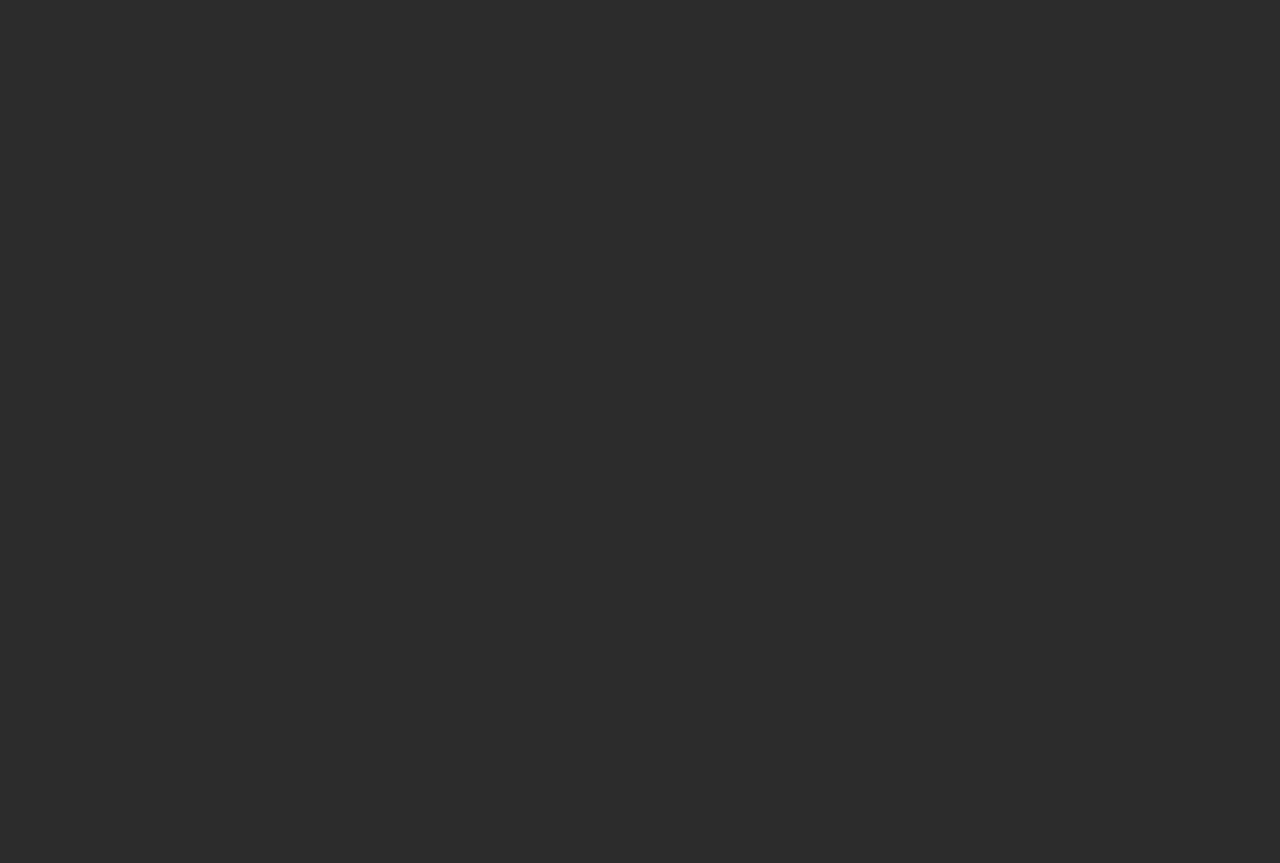
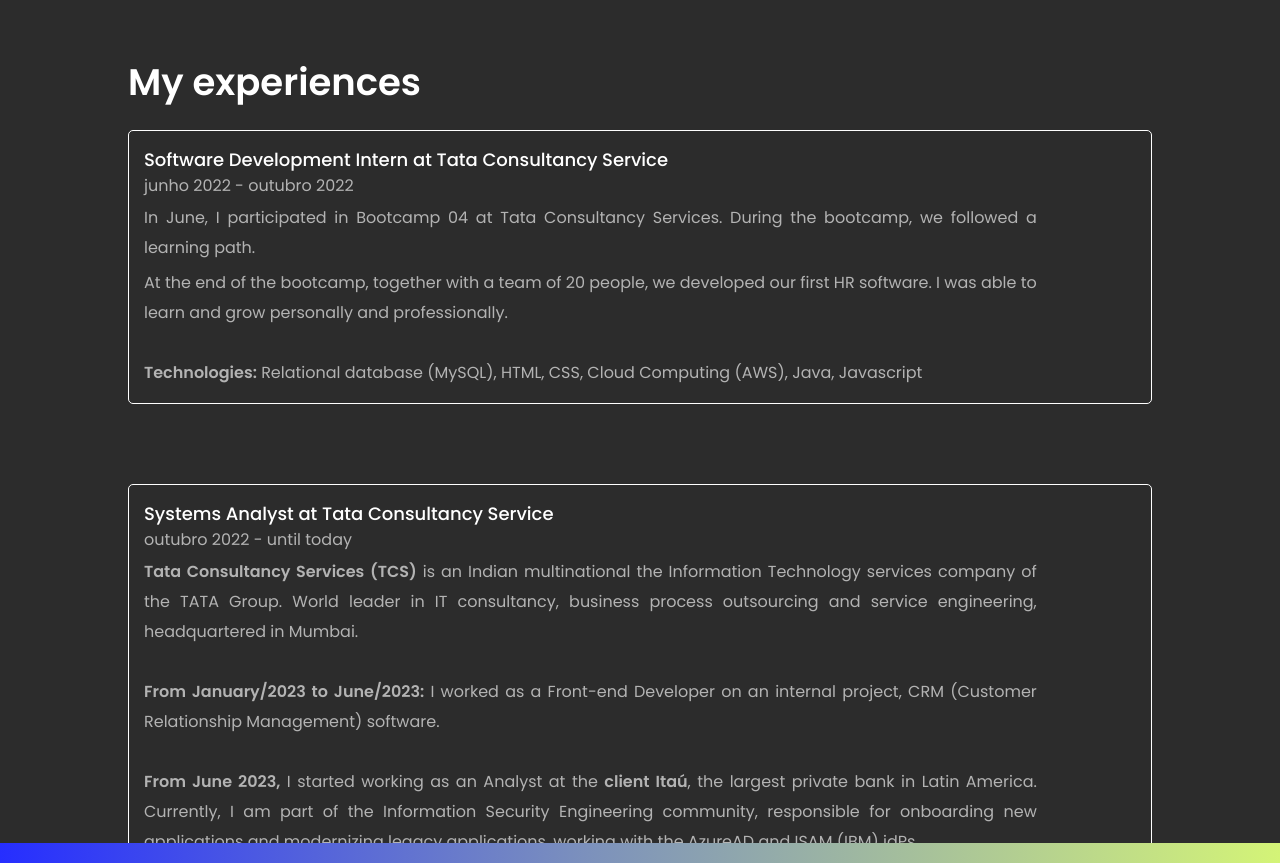
Before and after one commit to devluanna/portfolio-lua, a Next.js app: page / in a window 1280 px wide. Shown: the part 860-1723 px from the top of the page. Before the commit the page ends 855 px from the top, so only its background shows below. Built offline with nearby package versions, Linux system fonts and the light colour scheme.

Commit message:
new update: creating my-experiences

```diff
--- a/package.json
+++ b/package.json
@@ -12,6 +12,7 @@
     "next": "14.0.3",
     "react": "^18",
     "react-dom": "^18",
+    "react-icons": "^4.12.0",
     "sass": "^1.69.5"
   },
   "devDependencies": {
--- /dev/null
+++ b/src/app/components/my-experiences/my-experience.scss
@@ -0,0 +1,13 @@
+.container-page {
+    width:80vw;
+    height:100vh;
+
+
+.title-page {
+    padding-top: 35px;
+    font-size: 37px;
+    font-weight: 600;
+    color: var(--text-primary);
+}
+
+}
--- /dev/null
+++ b/src/app/components/my-experiences/my-experience.tsx
@@ -0,0 +1,17 @@
+import { PrimaryExperience } from "../primary-experience/primary-experience"
+import { SecondaryExperience } from "../secondary-experience/secondary-experience"
+import "./my-experience.scss"
+
+export function MyExperience(){
+    return (
+        <div className="container-page">
+            <div className="title-page">
+                My experiences
+            </div>
+
+                <SecondaryExperience/>
+                <PrimaryExperience/>
+
+        </div>
+    )
+}
--- /dev/null
+++ b/src/app/components/primary-experience/primary-experience.scss
@@ -0,0 +1,29 @@
+.section {
+    margin-top: 20px;
+    background-color: transparent;
+    border:1px solid #fff;
+    padding:15px;
+    border-radius: 5px;
+    margin-bottom: 80px;
+}
+
+.title-position {
+    font-size: 18px;
+    font-weight: 500;
+    color: var(--text-primary);
+}
+
+.date-position {
+    font-size: 16px;
+    font-weight: 400;
+    color: var(--text-secondary);
+}
+
+p {
+    font-size: 16px;
+    //line-height: 40px;
+    width:100%;
+    text-align: justify;
+    font-weight: 400;
+    color: var(--text-secondary);
+}
--- /dev/null
+++ b/src/app/components/primary-experience/primary-experience.tsx
@@ -0,0 +1,30 @@
+import "./primary-experience.scss"
+
+export function PrimaryExperience(){
+    return(
+
+        <div className="section">
+
+        <div className="title-position">
+        Systems Analyst at Tata Consultancy Service
+        </div>
+
+        <div className="date-position">
+        outubro 2022  - until today</div>
+
+        <p><b>Tata Consultancy Services (TCS)</b> is an Indian multinational the Information Technology services company of the
+        TATA Group. World leader in IT consultancy, business process outsourcing and service engineering, headquartered in Mumbai.</p>
+        <br/>
+        <p><b>From January/2023 to June/2023:</b> I worked as a Front-end Developer on an internal project, CRM (Customer Relationship Management) software.</p>
+        <br/>
+        <p><b>From June 2023,</b> I started working as an Analyst at the <b>client Itaú</b>, the largest private bank in Latin America.
+        Currently, I am part of the Information Security Engineering community, responsible for onboarding new applications and
+        modernizing legacy applications, working with the AzureAD and ISAM (IBM) idPs.</p>
+        <br/>
+        <p><b>Technologies:</b> React, Javascript, GoLang, AzureAD, ISAM, AWS</p>
+
+        </div>
+
+
+    )
+}
--- a/src/app/components/screen-start/screen-start.scss
+++ b/src/app/components/screen-start/screen-start.scss
@@ -28,8 +28,14 @@
         display: flex;
     }
 
+}
 
-}
+.footer-gradient {
+    height:20px;
+    width:100vw;
+    background: linear-gradient(90deg, rgba(38,46,255,1) 0%, rgba(124,145,188,1) 46%, rgba(212,244,119,1) 100%);
+  }
+
 
     @media (max-width: 800px) {
         .box-experience {
--- a/src/app/components/screen-start/screen-start.tsx
+++ b/src/app/components/screen-start/screen-start.tsx
@@ -40,5 +40,7 @@
         <OthersExperience/>
 
         </div>
+
+
     )
 }
--- /dev/null
+++ b/src/app/components/secondary-experience/secondary-experience.scss
@@ -0,0 +1,28 @@
+.section {
+    margin-top: 20px;
+    background-color: transparent;
+    border:1px solid #fff;
+    padding:15px;
+    border-radius: 5px;
+}
+
+.title-position {
+    font-size: 18px;
+    font-weight: 500;
+    color: var(--text-primary);
+}
+
+.date-position {
+    font-size: 16px;
+    font-weight: 400;
+    color: var(--text-secondary);
+}
+
+p {
+    font-size: 16px;
+    //line-height: 30px;
+    width:90%;
+    text-align: justify;
+    font-weight: 400;
+    color: var(--text-secondary);
+}
--- /dev/null
+++ b/src/app/components/secondary-experience/secondary-experience.tsx
@@ -0,0 +1,26 @@
+import "./secondary-experience.scss"
+
+export function SecondaryExperience(){
+    return(
+
+        <div className="section">
+
+        <div className="title-position">
+        Software Development Intern at Tata Consultancy Service
+        </div>
+
+        <div className="date-position">
+        junho 2022 - outubro 2022</div>
+
+        <p>In June, I participated in Bootcamp 04 at Tata Consultancy Services.
+        During the bootcamp, we followed a learning path.</p>
+        <p>At the end of the bootcamp, together with a team of 20 people,
+        we developed our first HR software. I was able to learn and grow personally and professionally.</p>
+        <br/>
+        <p><b>Technologies:</b> Relational database (MySQL), HTML, CSS, Cloud Computing (AWS), Java, Javascript</p>
+
+        </div>
+
+
+    )
+}
--- a/src/app/page.tsx
+++ b/src/app/page.tsx
@@ -1,3 +1,4 @@
+'use client'
 import Image from 'next/image'
 
 //Components
@@ -5,13 +6,33 @@
 
 //Styles home
 import "./styles-home/home.scss"
+import { FaChevronDown } from 'react-icons/fa';
+import { MyExperience } from './components/my-experiences/my-experience';
+
 
 export default function Home() {
+  const scrollToExperiences = () => {
+    const experiencesSection = document.getElementById('experiences-section');
+    if (experiencesSection) {
+      experiencesSection.scrollIntoView({ behavior: 'smooth' });
+    }
+  };
+
   return (
     <main className="home-container">
 
       <Start/>
 
+      <div className="scroll-indicator" onClick={scrollToExperiences}>
+        <FaChevronDown />
+      </div>
+
+      <div id="experiences-section">
+    <MyExperience/>
+    </div>
+
+    <div className='footer-gradient'></div>
+
     </main>
   )
 }
--- a/src/app/styles-home/home.scss
+++ b/src/app/styles-home/home.scss
@@ -8,5 +8,28 @@
     grid-template-areas:
     "start";
 
+    .scroll-indicator {
+        cursor: pointer;
+        font-size: 35px;
+        color: #333;
+        position: fixed;
+        bottom: 20px;
+        left: 50%;
+        transform: translateX(-50%);
+
+        &:hover {
+          color: #fff;
+        }
+      }
+
+      .footer-gradient {
+        height:20px;
+        width:100%;
+        background: linear-gradient(90deg, rgba(38,46,255,1) 0%, rgba(124,145,188,1) 46%, rgba(212,244,119,1) 100%);
+      }
+
+      @media (max-width: 800px) {
+        gap: 300px;
+    }
 
 }
```
Also changed, not shown: 1 other file (tests, documents, lock files or other folders).
